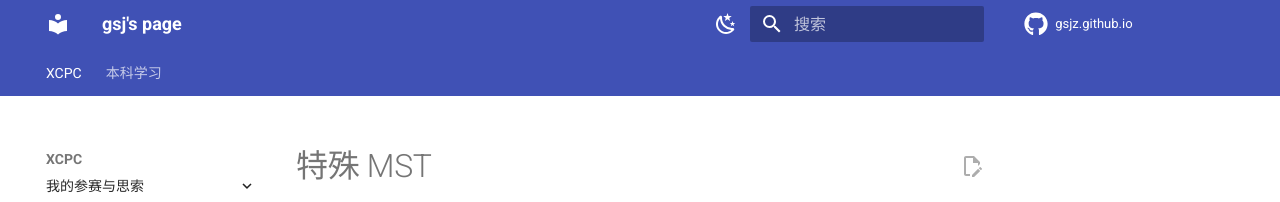
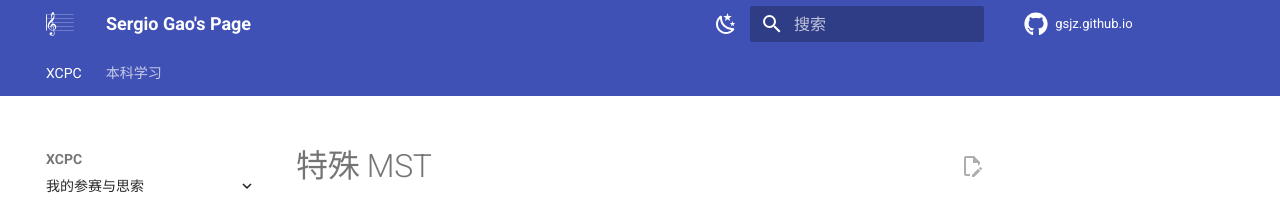
Before and after one commit to gsjz/gsjz.github.io, an MkDocs documentation site: the page built from docs/XCPC/分类题解/特殊 MST.md, in a window 1280 px wide. Shown: the top 202 px of the page. Built offline with MkDocs 1.6.1 and Material for MkDocs 9.7.7, drawn with Linux system fonts in a browser that asks for light colours; comment, search, counter and statistics services are not loaded.

Commit message:
change the icon and logo

```diff
--- a/mkdocs.yml
+++ b/mkdocs.yml
@@ -1,6 +1,6 @@
 # [Info]
 # 左上角标题
-site_name: gsj's page
+site_name: Sergio Gao's Page
 site_url: https://gsjz.github.io
 site_author: SergioGao
 site_description: 高书捷的主页
@@ -50,6 +50,10 @@ theme:
   name: material
   # [切换日间模式和夜间模式]
   # https://squidfunk.github.io/mkdocs-material/setup/changing-the-colors/#color-palette-toggle
+
+  logo: images/GClef.svg
+  favicon: images/GClef_black.svg
+
   palette:
     # 日间模式
     - scheme: default
@@ -121,6 +125,7 @@ extra:
   # https://squidfunk.github.io/mkdocs-material/setup/setting-up-the-footer/#social-links
   # 搜索图标：https://squidfunk.github.io/mkdocs-material/reference/icons-emojis/#search
   # name 会在鼠标悬浮时提示
+
   social: # icons
     - name: GitHub
       icon: fontawesome/brands/github
```
Also changed, not shown: docs/images/GClef.svg (added), docs/images/GClef_black.svg (added).
